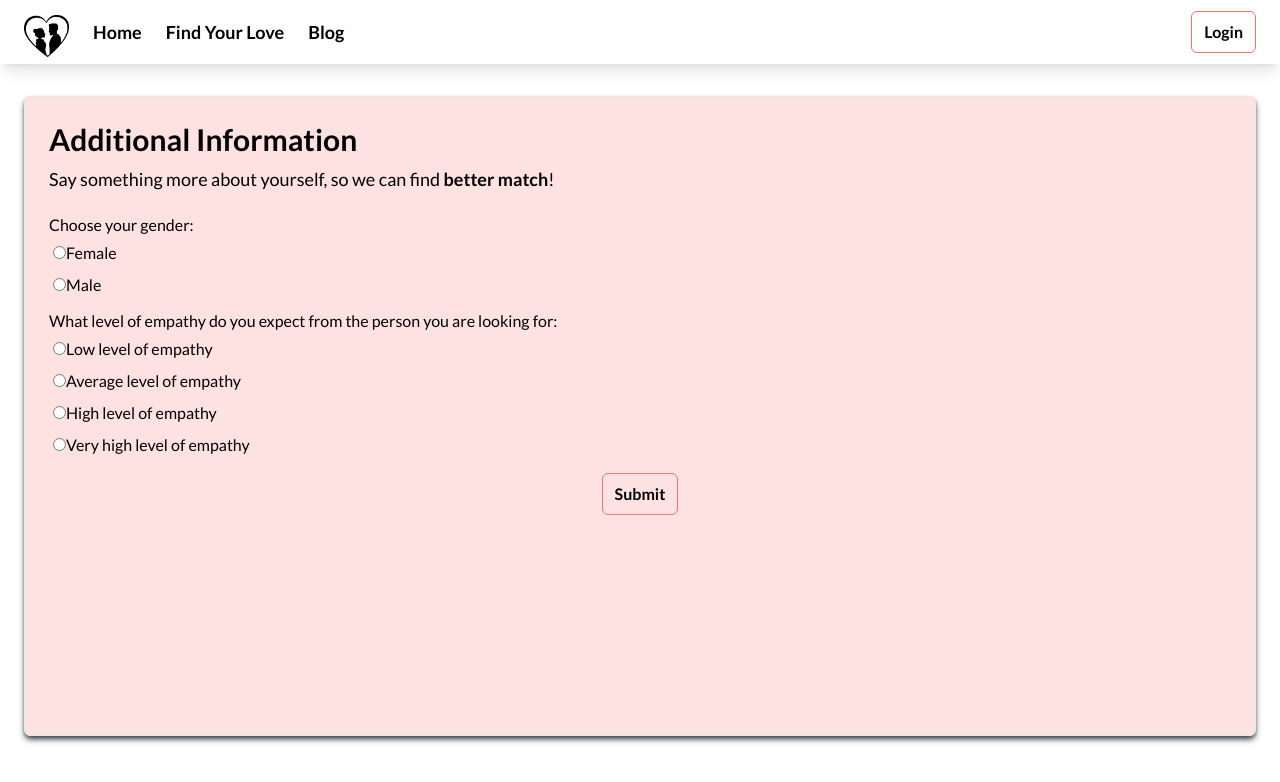
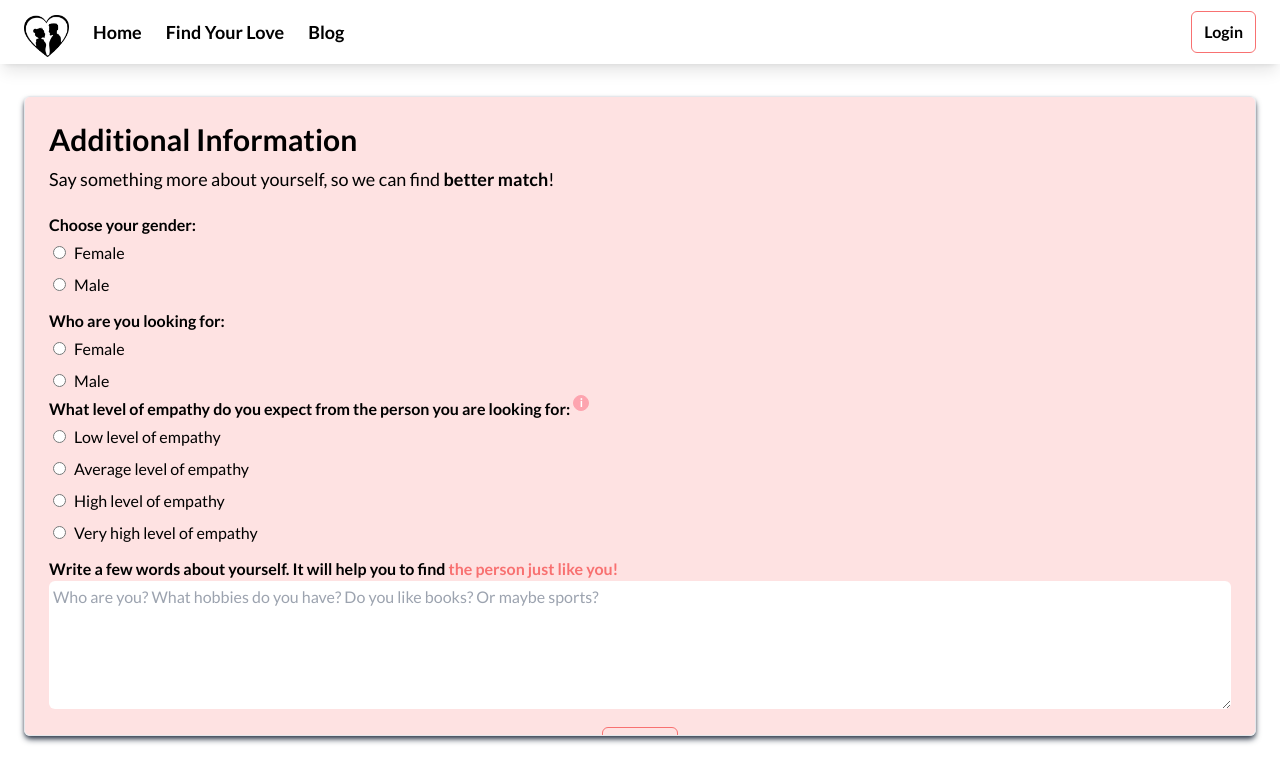
Before and after one commit to GitHubAccocount/DatingApp-Frontend, a Vue app: page /form/2 in a window 1280 px wide. Shown: the top 782 px of the page. Built offline with nearby package versions, Linux system fonts and the light colour scheme.

Commit message:
feat: add 3 inputs and one textarea

```diff
--- a/src/components/form/TheFormPersonalTest.vue
+++ b/src/components/form/TheFormPersonalTest.vue
@@ -6,20 +6,82 @@
       <span class="font-bold">better match</span>!
     </p>
 
-    <p class="mt-5">Choose your gender:</p>
+    <p class="mt-5 font-bold">Choose your gender:</p>
     <div class="w-full p-1">
-      <input type="radio" id="female" v-model="gender" value="female" />
-      <label for="female" class="cursor-pointer">Female</label>
+      <input type="radio" id="female" v-model="gender" value="female" class="accent-red-400" />
+      <label for="female" class="cursor-pointer pl-2">Female</label>
     </div>
     <div class="w-full p-1">
-      <input type="radio" id="male" v-model="gender" value="male" />
-      <label for="male" class="cursor-pointer">Male</label>
+      <input type="radio" id="male" v-model="gender" value="male" class="accent-red-400" />
+      <label for="male" class="cursor-pointer pl-2">Male</label>
     </div>
 
-    <p class="mt-2">What level of empathy do you expect from the person you are looking for:</p>
+    <p class="mt-2 font-bold">Who are you looking for:</p>
+    <div class="w-full p-1">
+      <input
+        type="radio"
+        id="lookingForFemale"
+        v-model="lookingFor"
+        value="female"
+        class="accent-red-400"
+      />
+      <label for="lookingForFemale" class="cursor-pointer pl-2">Female</label>
+    </div>
+    <div class="w-full p-1">
+      <input
+        type="radio"
+        id="lookingForMale"
+        v-model="lookingFor"
+        value="male"
+        class="accent-red-400"
+      />
+      <label for="lookingForMale" class="cursor-pointer pl-2">Male</label>
+    </div>
+
+    <div class="relative">
+      <p class="mt-2 inline font-bold">
+        What level of empathy do you expect from the person you are looking for:
+      </p>
+      <div class="group relative inline-block">
+        <p
+          class="absolute bottom-1 flex h-4 w-4 cursor-pointer items-center justify-center rounded-full border border-rose-300 bg-rose-300 text-xs font-bold text-white"
+        >
+          i
+        </p>
+        <div
+          class="hidden h-60 w-56 rounded-md border border-rose-300 bg-rose-300 p-4 group-hover:absolute group-hover:-left-24 group-hover:top-0 group-hover:block"
+        >
+          <p class="text-sm">
+            Average empathy level is different for man and woman. From the test you have just solved
+            the avarage man gets about 23 points, when avarage woman gets 44. That means when you
+            are lookig for man, 'Average level of empathy' means about 23 points. When looking for
+            woman the same level means about 44 points.
+          </p>
+        </div>
+      </div>
+    </div>
+
     <div v-for="choose in empathyLevelChoose" class="w-full p-1">
-      <input :type="choose.type" :id="choose.id" v-model="choose.vmodel" :value="choose.value" />
-      <label :for="choose.for" class="cursor-pointer">{{ choose.text }}</label>
+      <input
+        :type="choose.type"
+        :id="choose.id"
+        v-model="choose.vmodel"
+        :value="choose.value"
+        :class="choose.class"
+      />
+      <label :for="choose.for" class="cursor-pointer pl-2">{{ choose.text }}</label>
+    </div>
+
+    <div class="w-full">
+      <p class="mt-2 font-bold">
+        Write a few words about yourself. It will help you to find
+        <span class="text-red-400">the person just like you!</span>
+      </p>
+      <textarea
+        v-model="description"
+        placeholder="Who are you? What hobbies do you have? Do you like books? Or maybe sports?"
+        class="h-32 w-full rounded-md p-1 focus:outline-red-400"
+      ></textarea>
     </div>
 
     <div class="flex w-full justify-center pb-6 pt-3">
@@ -37,6 +99,8 @@ import { useRouter } from 'vue-router';
 
 const gender = ref('');
 const empathyLevel = ref('');
+const lookingFor = ref('');
+const description = ref('');
 
 const empathyLevelChoose = ref([
   {
@@ -45,7 +109,8 @@ const empathyLevelChoose = ref([
     vmodel: empathyLevel,
     value: 'low',
     for: 'low',
-    text: 'Low level of empathy'
+    text: 'Low level of empathy',
+    class: 'accent-red-400'
   },
   {
     type: 'radio',
@@ -53,7 +118,8 @@ const empathyLevelChoose = ref([
     vmodel: empathyLevel,
     value: 'average',
     for: 'average',
-    text: 'Average level of empathy'
+    text: 'Average level of empathy',
+    class: 'accent-red-400'
   },
   {
     type: 'radio',
@@ -61,7 +127,8 @@ const empathyLevelChoose = ref([
     vmodel: empathyLevel,
     value: 'high',
     for: 'high',
-    text: 'High level of empathy'
+    text: 'High level of empathy',
+    class: 'accent-red-400'
   },
   {
     type: 'radio',
@@ -69,7 +136,8 @@ const empathyLevelChoose = ref([
     vmodel: empathyLevel,
     value: 'very high',
     for: 'very high',
-    text: 'Very high level of empathy'
+    text: 'Very high level of empathy',
+    class: 'accent-red-400'
   }
 ]);
 
```
